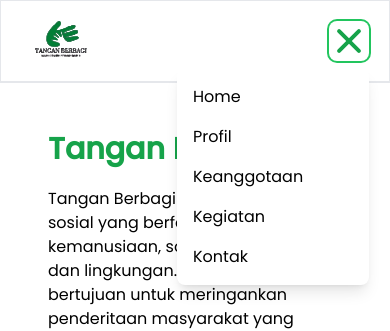
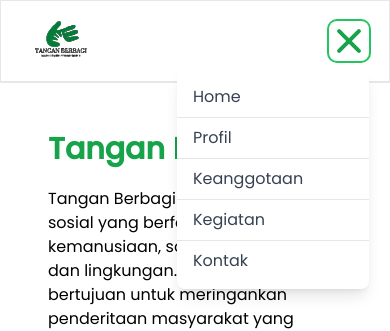
Before and after one commit to AlfariziDwiPrasetyo/tangan-berbagi, a Next.js app: page / in a window 390 px wide. Both pictures are taken after a click on the button "Toggle Menu". Shown: the top 331 px of the page. Built offline with nearby package versions, Linux system fonts and the light colour scheme.

Commit message:
fix : change phone number

```diff
--- a/components/Contact.jsx
+++ b/components/Contact.jsx
@@ -41,7 +41,7 @@
                   <span>📧</span> info@tanganberbagi.org
                 </li>
                 <li>
-                  <span>📞</span> +62 857-0042-9802
+                  <span>📞</span> +62 838-4557-9401
                 </li>
                 <li className="flex items-center gap-3">
                   <FaInstagram />{" "}
--- a/components/Footer.jsx
+++ b/components/Footer.jsx
@@ -42,7 +42,7 @@
                 <span>📧</span> info@tanganberbagi.org
               </li>
               <li>
-                <span>📞</span> +62 857-0042-9802
+                <span>📞</span> +62 838-4557-9401
               </li>
               <li className="flex items-center gap-3">
                 <FaInstagram />{" "}
--- a/components/HamburgerMenu.jsx
+++ b/components/HamburgerMenu.jsx
@@ -15,6 +15,7 @@
       <button
         onClick={toggleMenu}
         className="flex flex-col justify-center items-center w-10 h-10 rounded-lg focus:outline-none focus:ring-2 focus:ring-green-500"
+        aria-label="Toggle Menu"
       >
         <div
           className={`h-1 w-8 bg-green-600 rounded transition-transform duration-300 ${
@@ -36,13 +37,19 @@
       {/* Dropdown Menu */}
       {isOpen && (
         <div className="absolute top-12 right-0 bg-white shadow-lg rounded-lg py-2 w-48">
-          <ul>
+          <ul className="flex flex-col">
             {navMenu.map((menu) => (
-              <a key={menu.id} href={menu.url}>
-                <li className="px-4 py-2 hover:bg-gray-100 cursor-pointer">
+              <li
+                key={menu.id}
+                className="border-b border-gray-200 last:border-0"
+              >
+                <a
+                  href={menu.url}
+                  className="block px-4 py-2 hover:bg-gray-100 text-gray-700"
+                >
                   {menu.name}
-                </li>
-              </a>
+                </a>
+              </li>
             ))}
           </ul>
         </div>
```
